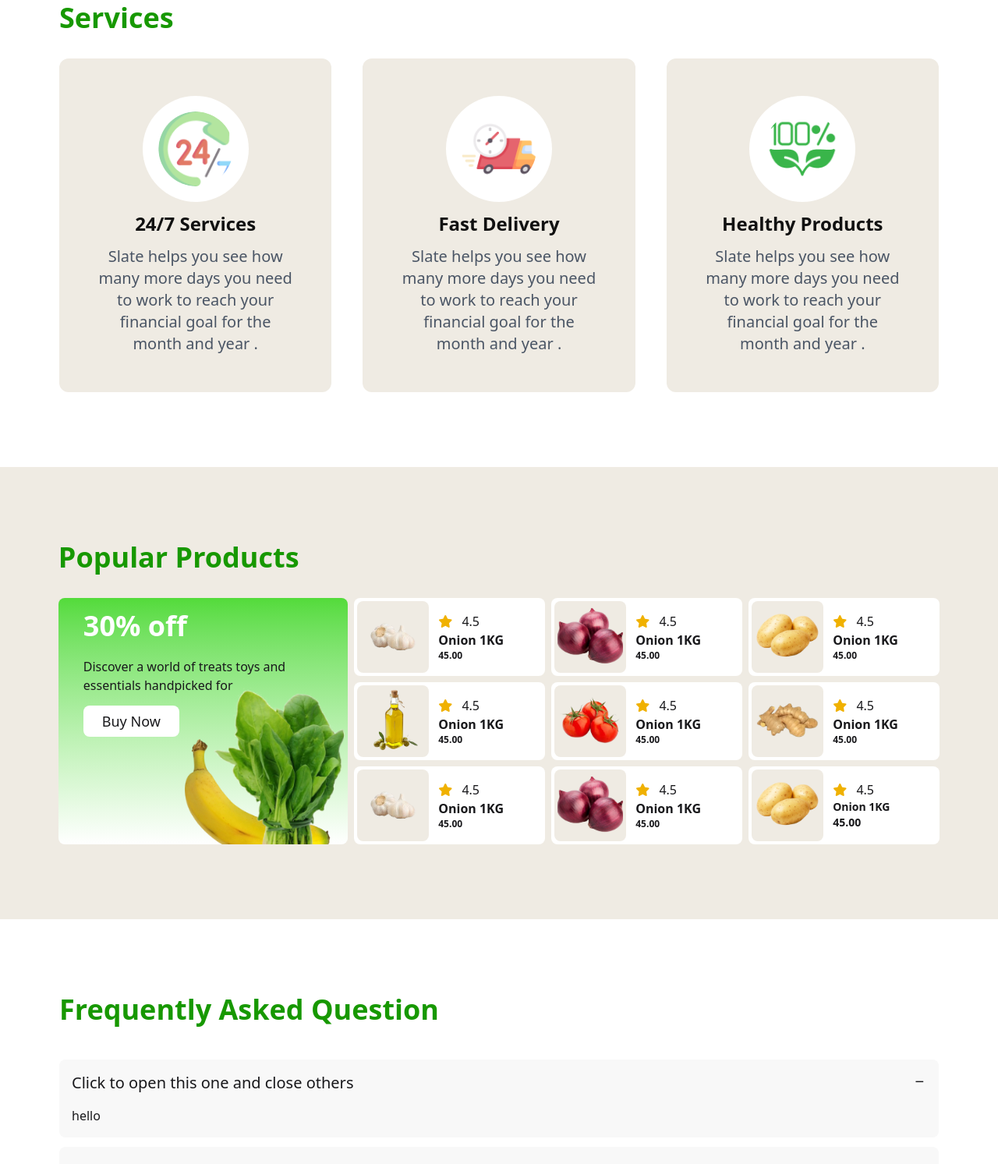
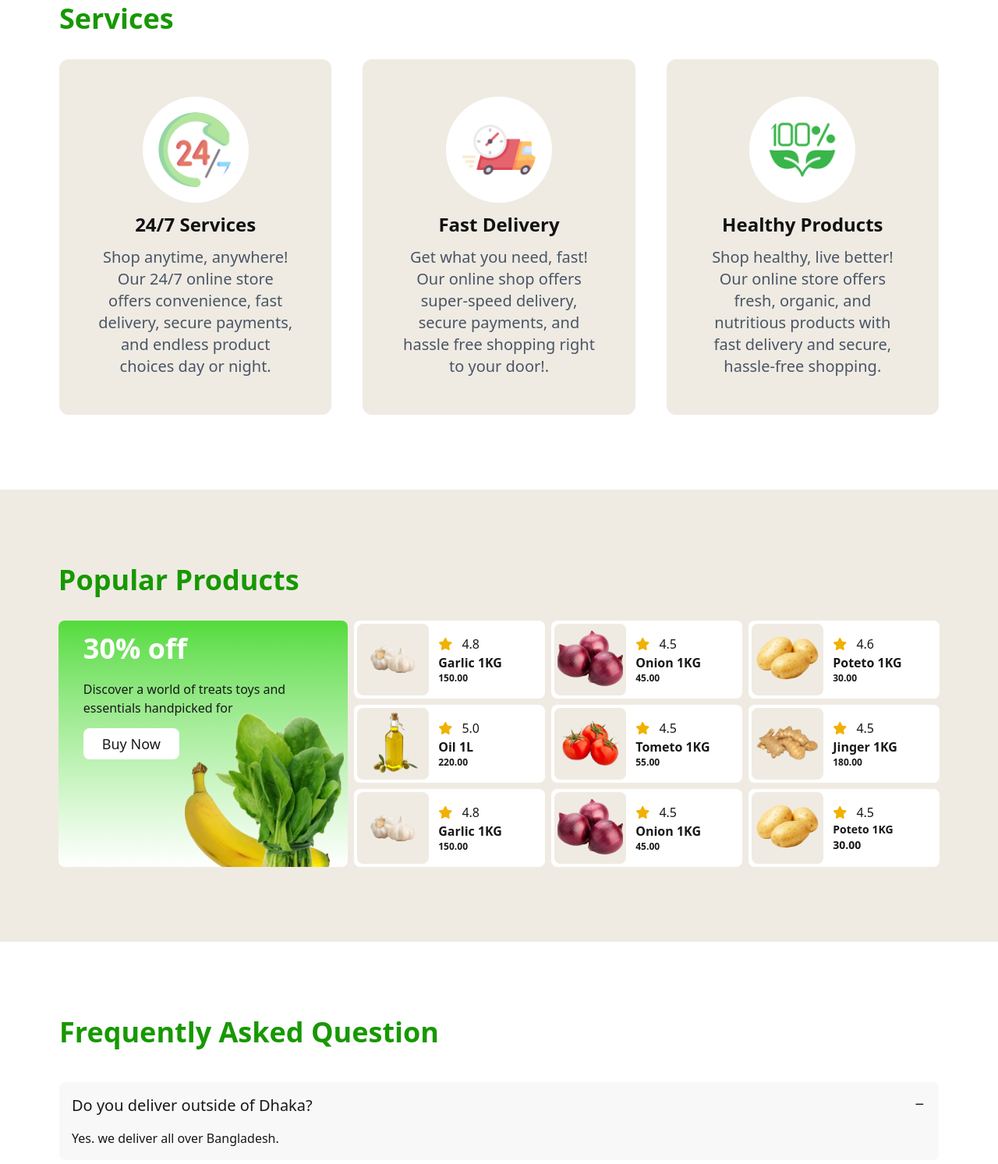
Before and after one commit to SiamunShakib/PH-Assignment-3, a plain HTML site: page index.html in a window 1280 px wide. Shown: the part 1307-2800 px from the top of the page at 78% size. Drawn offline with nearby package versions, Linux system fonts and the light colour scheme.

Commit message:
adding animation and responsive

```diff
--- a/index.html
+++ b/index.html
@@ -18,7 +18,8 @@
       <link href="https://cdn.jsdelivr.net/npm/daisyui@5.0.0-beta.6/daisyui.css" rel="stylesheet" type="text/css" />
       <script src="https://cdn.jsdelivr.net/npm/@tailwindcss/browser@4"></script>
     <!-- Daisy UI link end -->
-    <title>Ttitle</title>
+    <title>Nature's Platter</title>
+    <link rel="icon" type="image/png" href="images/fav-icon.png">
 
 
 
@@ -46,7 +47,7 @@
                 </div>
                 <ul
                   tabindex="0"
-                  class="menu menu-sm dropdown-content bg-base-100 rounded-box z-[1] mt-3 w-52 p-2 shadow">
+                  class="menu menu-sm dropdown-content bg-base-100 rounded-box z-[1] mt-3 w-52 p-2 shadow relative -right-100">
                   <li class="text-lg text-[#111111]"><a>Product</a></li>
                   <li class="text-lg text-[#111111]"><a>Services</a></li>
                   <li class="text-lg text-[#111111]"><a>Contact Us</a></li>
@@ -92,7 +93,7 @@
           <section class="px-3 mx-auto md:max-w-[90%] 2xl:max-w-[1500px]  ">
             <div  class="text-center pt-10 md:pt-24 items-center ">
 
-                <h1 class="text-3xl md:text-6xl font-semibold text-[#111111] ">Freshness <span class="text-[#179800]">You Can <br> Count</span> On, Prices You’ll Love!</h1>
+                <h1 class="text-3xl md:text-6xl font-semibold text-[#111111] ">Freshness <span class="text-[#179800]"><i class="fa-solid fa-seedling animate-bounce -mr-4 "></i>ou Can <br> Count</span> On, Prices You’ll Love!</h1>
 
                 <p class="text-sm md:text-lg text-[#111111] mt-4 md:mt-8">Shop your daily essentials at unbeatable prices. From fresh produce to pantry <br>staples, we’ve got you covered every day!</p>
 
@@ -133,10 +134,7 @@
               <!-- text -->
               <h4 class="text-[#111111] font-semibold text-xl md:text-2xl">24/7 Services </h4>
 
-               <p class="text-gray-600 md:text-xl">Slate helps you see how
-                many more days you need
-                to work to reach your financial
-                goal for the month and year .</p>
+               <p class="text-gray-600 md:text-xl">Shop anytime, anywhere! Our 24/7 online store offers convenience, fast delivery, secure payments, and endless product choices day or night.</p>
 
             </div>
 
@@ -151,10 +149,8 @@
                 <!-- text -->
                 <h4 class="text-[#111111] font-semibold text-xl md:text-2xl">Fast Delivery</h4>
 
-                 <p class="text-gray-600 md:text-xl">Slate helps you see how
-                  many more days you need
-                  to work to reach your financial
-                  goal for the month and year .</p>
+                 <p class="text-gray-600 md:text-xl">
+                  Get what you need, fast! Our online shop offers super-speed delivery, secure payments, and hassle free shopping right to your door!.</p>
 
               </div>
 
@@ -169,10 +165,8 @@
                 <!-- text -->
                 <h4 class="text-[#111111] font-semibold text-xl md:text-2xl">Healthy Products </h4>
 
-                 <p class="text-gray-600 md:text-xl">Slate helps you see how
-                  many more days you need
-                  to work to reach your financial
-                  goal for the month and year .</p>
+                 <p class="text-gray-600 md:text-xl">
+                Shop healthy, live better! Our online store offers fresh, organic, and nutritious products with fast delivery and secure, hassle-free shopping.</p>
 
               </div>
          </div>
@@ -218,9 +212,9 @@
                         </div>
                         <div>
                             <i class=" text-sm md:text-base fa-solid fa-star text-yellow-500 mr-2"></i>
-                            <span>4.5</span>
-                            <h4 class="font-semibold text-xs md:text-base">Onion 1KG</h4>
-                            <h5 class="font-semibold text-xs">45.00</h5>
+                            <span>4.8</span>
+                            <h4 class="font-semibold text-xs md:text-base">Garlic 1KG</h4>
+                            <h5 class="font-semibold text-xs">150.00</h5>
 
                         </div>
                      </div>
@@ -244,9 +238,9 @@
                         </div>
                         <div>
                             <i class="text-sm md:text-base fa-solid fa-star text-yellow-500 mr-2"></i>
-                            <span>4.5</span>
-                            <h4 class="font-semibold text-xs md:text-base">Onion 1KG</h4>
-                            <h5 class="font-semibold text-xs">45.00</h5>
+                            <span>4.6</span>
+                            <h4 class="font-semibold text-xs md:text-base">Poteto 1KG</h4>
+                            <h5 class="font-semibold text-xs">30.00</h5>
 
                         </div>
                      </div>
@@ -257,9 +251,9 @@
                         </div>
                         <div>
                             <i class="text-sm md:text-base fa-solid fa-star text-yellow-500 mr-2"></i>
-                            <span>4.5</span>
-                            <h4 class="font-semibold text-xs md:text-base">Onion 1KG</h4>
-                            <h5 class="font-semibold text-xs">45.00</h5>
+                            <span>5.0</span>
+                            <h4 class="font-semibold text-xs md:text-base">Oil 1L</h4>
+                            <h5 class="font-semibold text-xs">220.00</h5>
 
                         </div>
                      </div>
@@ -271,8 +265,8 @@
                         <div>
                             <i class="text-sm md:text-base fa-solid fa-star text-yellow-500 mr-2"></i>
                             <span>4.5</span>
-                            <h4 class="font-semibold text-xs md:text-base">Onion 1KG</h4>
-                            <h5 class="font-semibold text-xs">45.00</h5>
+                            <h4 class="font-semibold text-xs md:text-base">Tometo 1KG</h4>
+                            <h5 class="font-semibold text-xs">55.00</h5>
 
                         </div>
                      </div>
@@ -284,8 +278,8 @@
                         <div>
                             <i class="text-sm md:text-base fa-solid fa-star text-yellow-500 mr-2"></i>
                             <span>4.5</span>
-                            <h4 class="font-semibold text-xs md:text-base">Onion 1KG</h4>
-                            <h5 class="font-semibold text-xs">45.00</h5>
+                            <h4 class="font-semibold text-xs md:text-base">Jinger 1KG</h4>
+                            <h5 class="font-semibold text-xs">180.00</h5>
 
                         </div>
                      </div>
@@ -296,9 +290,9 @@
                         </div>
                         <div>
                             <i class="text-sm md:text-base fa-solid fa-star text-yellow-500 mr-2"></i>
-                            <span>4.5</span>
-                            <h4 class="font-semibold text-xs md:text-base">Onion 1KG</h4>
-                            <h5 class="font-semibold text-xs">45.00</h5>
+                            <span>4.8</span>
+                            <h4 class="font-semibold text-xs md:text-base">Garlic 1KG</h4>
+                            <h5 class="font-semibold text-xs">150.00</h5>
 
                         </div>
                      </div>
@@ -323,8 +317,8 @@
                         <div>
                             <i class="fa-solid fa-star text-yellow-500 mr-2"></i>
                             <span>4.5</span>
-                            <h4 class="font-semibold text-sm">Onion 1KG</h4>
-                            <h5 class="font-semibold text-sm">45.00</h5>
+                            <h4 class="font-semibold text-sm">Poteto 1KG</h4>
+                            <h5 class="font-semibold text-sm">30.00</h5>
 
                         </div>
                      </div>
@@ -344,27 +338,27 @@
 
 
         <!-- faq saction -->
-         <section class="px-3 mx-auto md:max-w-[90%] 2xl:max-w-[1500px] py-24 space-y-3">
+         <section class="px-3 mx-auto md:max-w-[90%] 2xl:max-w-[1500px] pt-24 space-y-3">
           <h1 class="text-2xl md:text-4xl text-[#179800] pb-8  font-semibold">Frequently Asked Question</h1>
             <div class="collapse collapse-plus bg-base-200">
               <input type="radio" name="my-accordion-3" checked="checked" />
-              <div class="collapse-title text-xl font-medium">Click to open this one and close others</div>
+              <div class="collapse-title text-xl font-medium">Do you deliver outside of Dhaka?</div>
               <div class="collapse-content">
-                <p>hello</p>
+                <p>Yes. we deliver all over Bangladesh.</p>
               </div>
             </div>
             <div class="collapse collapse-plus bg-base-200">
               <input type="radio" name="my-accordion-3" />
-              <div class="collapse-title text-xl font-medium">Click to open this one and close others</div>
+              <div class="collapse-title text-xl font-medium">Delivery charge?</div>
               <div class="collapse-content">
-                <p>hello</p>
+                <p>Inside Dhaka delivery charge: 60 Taka <br> Outside Dhaka delivery charge: 20 Taka</p>
               </div>
             </div>
             <div class="collapse collapse-plus bg-base-200">
               <input type="radio" name="my-accordion-3" />
-              <div class="collapse-title text-xl font-medium">Click to open this one and close others</div>
+              <div class="collapse-title text-xl font-medium">Do you have any physical shop?</div>
               <div class="collapse-content">
-                <p>hello</p>
+                <p>Yes, Our physical shop location is Motijheel, Dhaka.</p>
               </div>
             </div>
          </section>
```
Also changed, not shown: images/animation-bg.png (deleted), images/fav-icon.png (added).
